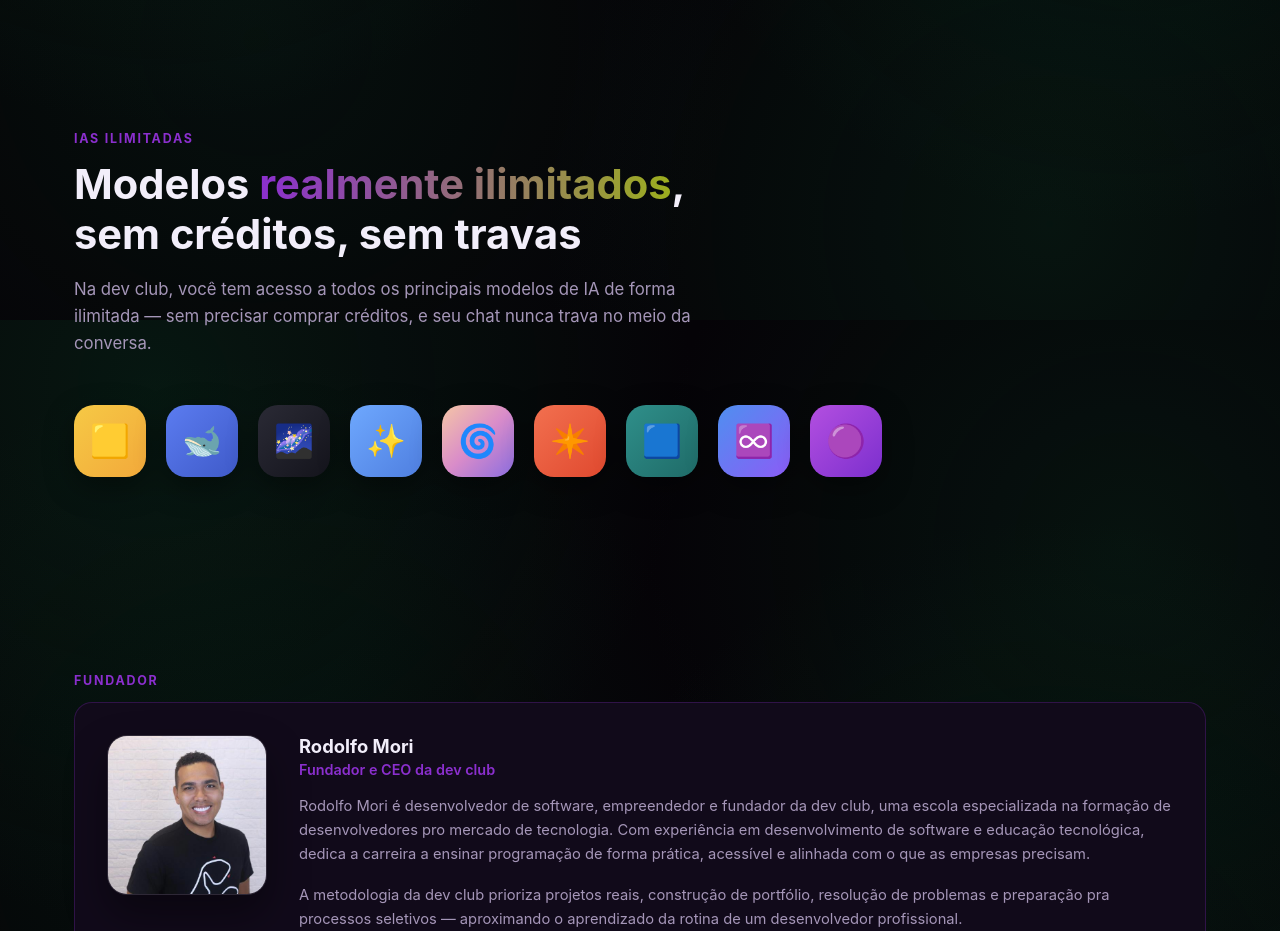
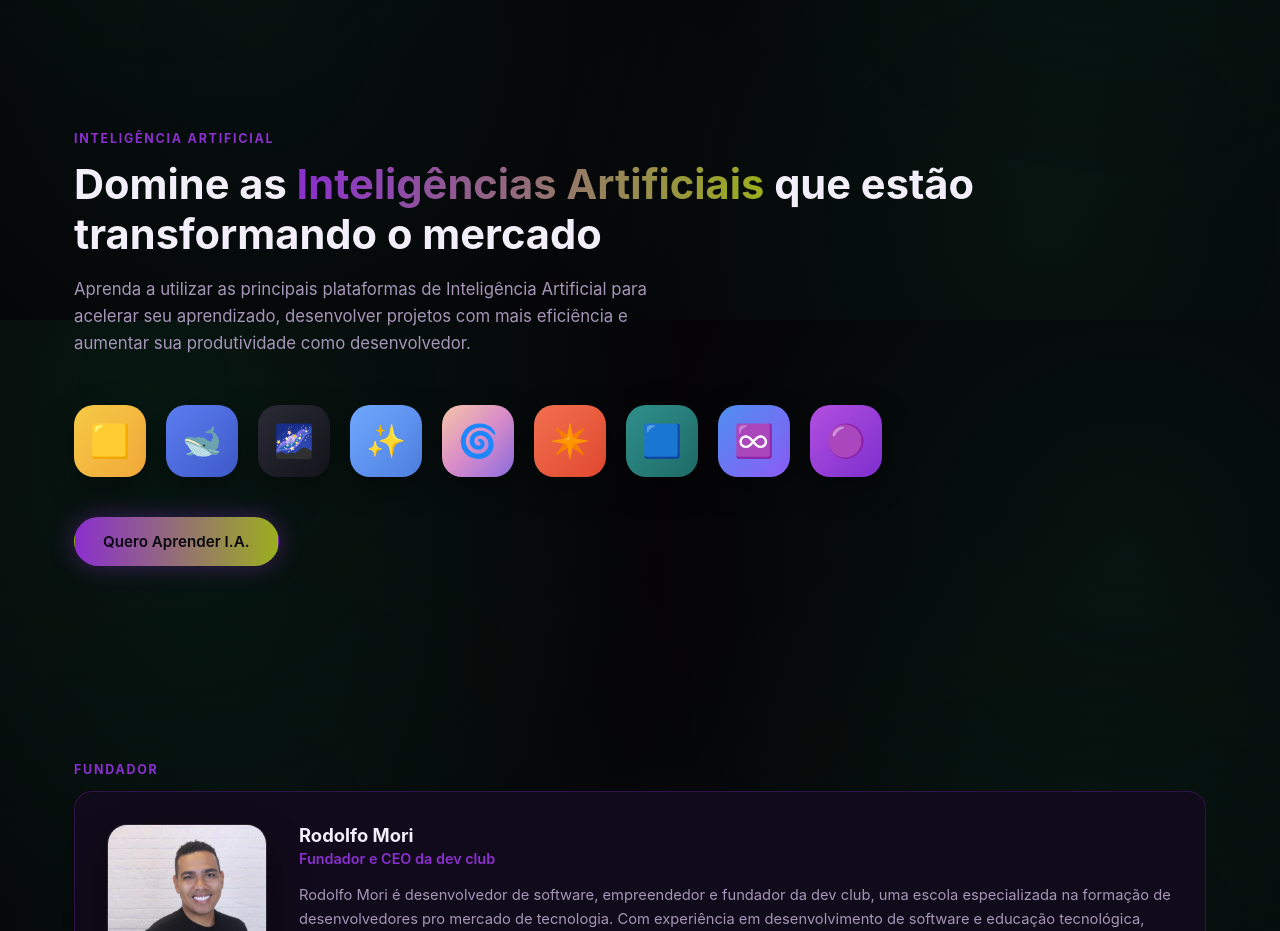
Before and after one commit to Carlosprogramador2026/dev-club-site, a React (Vite) app: page / in a window 1280 px wide. Shown: the part 4480-5411 px from the top of the page. Built offline with nearby package versions, Linux system fonts and the light colour scheme.

Commit message:
Atualiza texto e CTA da secao de Inteligencia Artificial
Troca o titulo/subtitulo pelo conteudo real fornecido e adiciona botao
"Quero Aprender I.A." linkando pro Typeform.

```diff
--- a/src/components/IasIlimitadas.jsx
+++ b/src/components/IasIlimitadas.jsx
@@ -16,16 +16,16 @@ export default function IasIlimitadas() {
   return (
     <section id="ias-ilimitadas">
       <div className="container">
-        <span className="section-tag">IAs ilimitadas</span>
+        <span className="section-tag">Inteligência artificial</span>
         <h2 className="section-title">
-          Modelos <span className="gradient-text">realmente ilimitados</span>,
-          <br />
-          sem créditos, sem travas
+          Domine as{" "}
+          <span className="gradient-text">Inteligências Artificiais</span>{" "}
+          que estão transformando o mercado
         </h2>
         <p className="section-subtitle">
-          Na dev club, você tem acesso a todos os principais modelos de IA de
-          forma ilimitada — sem precisar comprar créditos, e seu chat nunca
-          trava no meio da conversa.
+          Aprenda a utilizar as principais plataformas de Inteligência
+          Artificial para acelerar seu aprendizado, desenvolver projetos com
+          mais eficiência e aumentar sua produtividade como desenvolvedor.
         </p>
 
         <Reveal>
@@ -42,6 +42,16 @@ export default function IasIlimitadas() {
             ))}
           </div>
         </Reveal>
+
+        <a
+          href="https://rodolfomori.typeform.com/formulario-mba?typeform-source=lp.devclub.com.br"
+          target="_blank"
+          rel="noopener noreferrer"
+          className="btn btn-primary"
+          style={{ marginTop: 40 }}
+        >
+          Quero Aprender I.A.
+        </a>
       </div>
     </section>
   )
```
